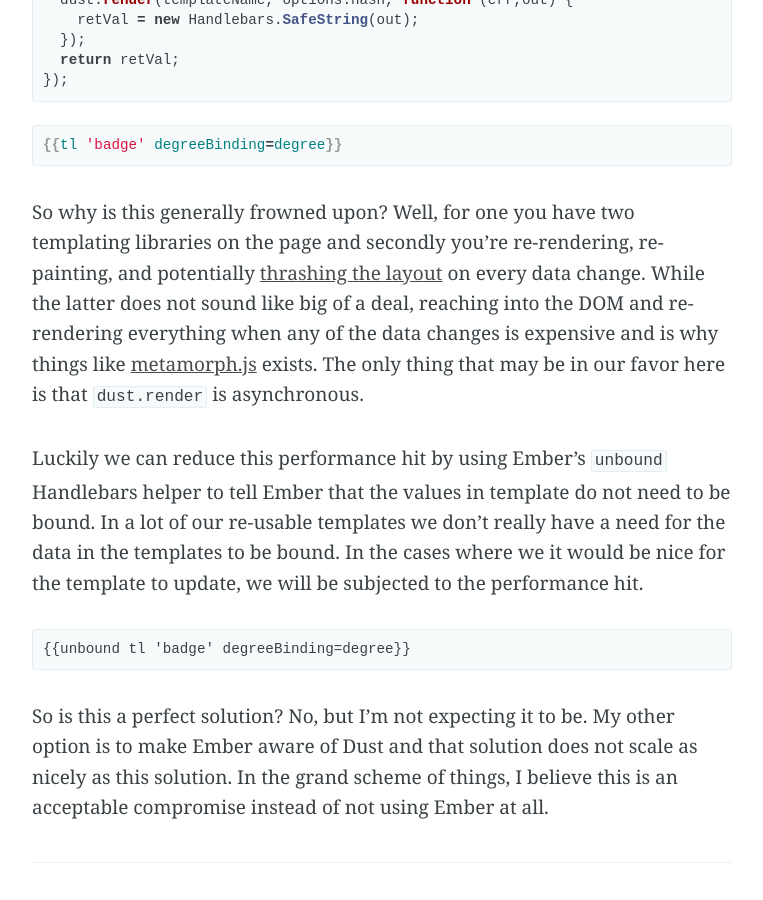
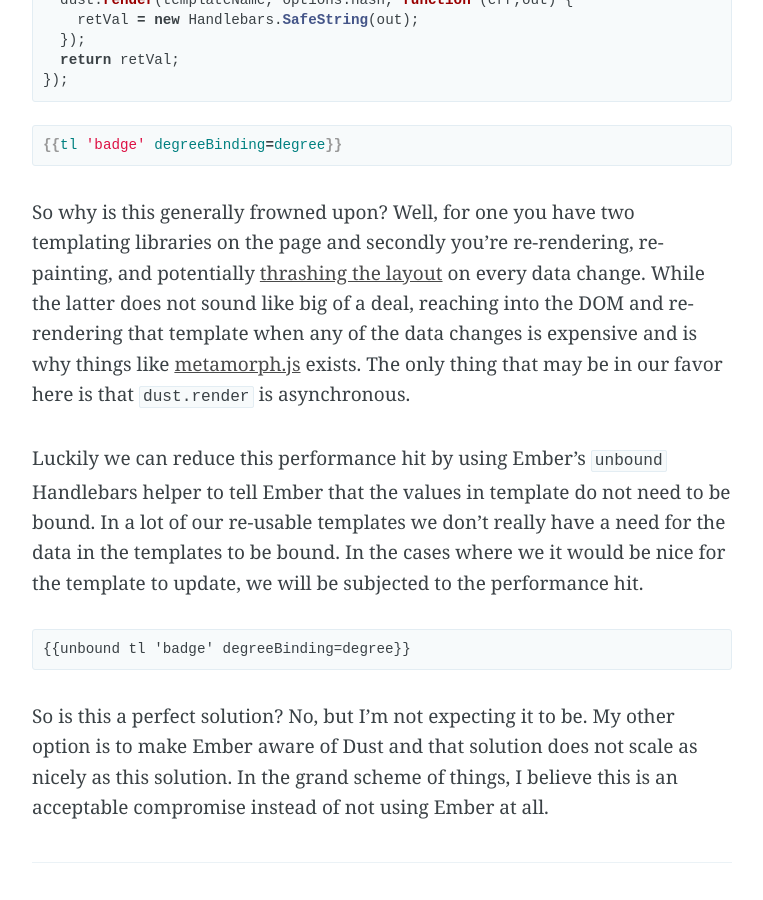
Before and after one commit to chadhietala/chadhietala.github.io, a Jekyll site: the page built from _posts/2014-3-11-Rendering-Dust-In-Ember.markdown, in a window 1280 px wide and 900 px high, scrolled down 827 px. Shown: the whole window, without its empty margins (258-1021 px from the left). Built offline with Jekyll 4.4.1, drawn with Linux system fonts in a browser that asks for light colours; Markdown is read by kramdown in place of the engine named in the settings.

Commit message:
Grammer fix

```diff
--- a/_posts/2014-3-11-Rendering-Dust-In-Ember.markdown
+++ b/_posts/2014-3-11-Rendering-Dust-In-Ember.markdown
@@ -27,7 +27,7 @@ Ember.Handlebars.helper('tl', function(templateName, options) {
 {% endraw %}
 {% endhighlight %}
 
-So why is this generally frowned upon? Well, for one you have two templating libraries on the page and secondly you're re-rendering, re-painting, and potentially [thrashing the layout](http://wilsonpage.co.uk/preventing-layout-thrashing/) on every data change. While the latter does not sound like big of a deal, reaching into the DOM and re-rendering everything when any of the data changes is expensive and is why things like [metamorph.js](https://github.com/tomhuda/metamorph.js/) exists. The only thing that may be in our favor here is that `dust.render` is asynchronous.
+So why is this generally frowned upon? Well, for one you have two templating libraries on the page and secondly you're re-rendering, re-painting, and potentially [thrashing the layout](http://wilsonpage.co.uk/preventing-layout-thrashing/) on every data change. While the latter does not sound like big of a deal, reaching into the DOM and re-rendering that template when any of the data changes is expensive and is why things like [metamorph.js](https://github.com/tomhuda/metamorph.js/) exists. The only thing that may be in our favor here is that `dust.render` is asynchronous.
 
 Luckily we can reduce this performance hit by using Ember's `unbound` Handlebars helper to tell Ember that the values in template do not need to be bound. In a lot of our re-usable templates we don't really have a need for the data in the templates to be bound. In the cases where we it would be nice for the template to update, we will be subjected to the performance hit.
 
```
